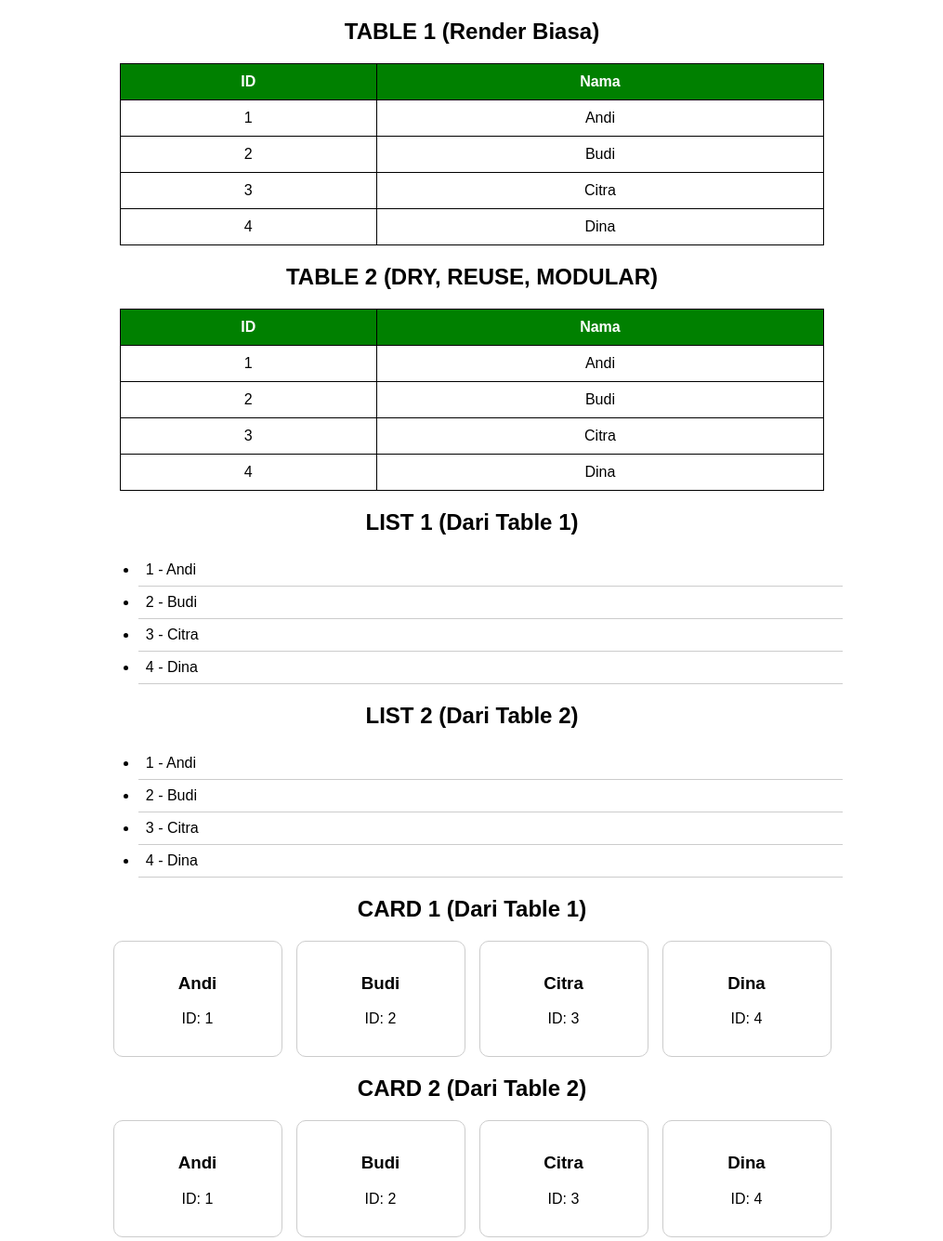
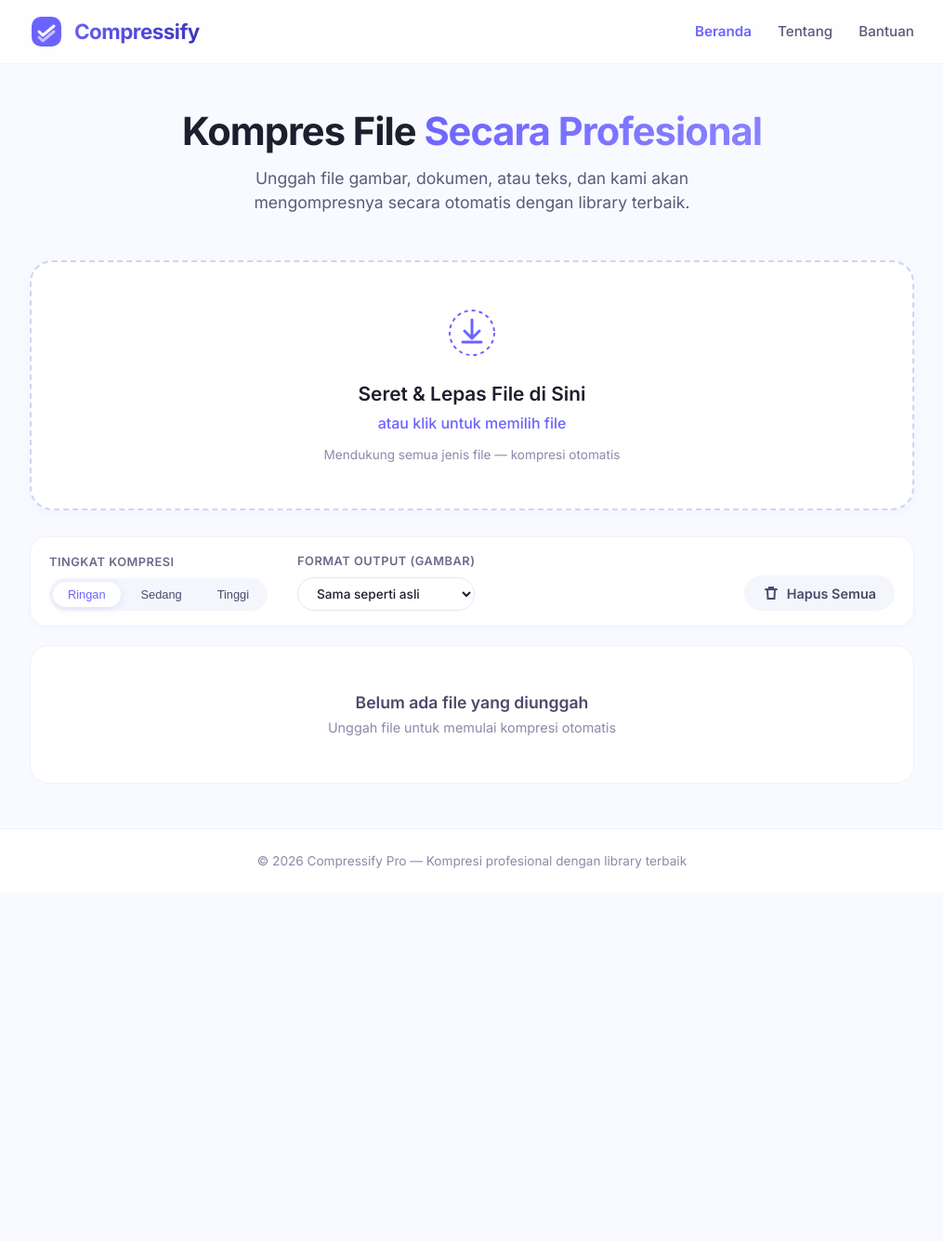
Before and after one commit to Adjietegaralamsyah312/06, a plain HTML site: page index.html in a window 1280 px wide. Shown: the whole page at 93% size, without its empty margins (132-1147 px from the left). After the commit the page ends 960 px from the top, so only its background shows below. Drawn offline with Linux system fonts and the light colour scheme.

Commit message:
Revamp index.html for Compressify Pro
Updated HTML structure and added new scripts for file compression functionality.

```diff
--- a/index.html
+++ b/index.html
@@ -1,174 +1,137 @@
-
 <!DOCTYPE html>
 <html lang="id">
 <head>
-    <meta charset="UTF-8">
-    <title>Render vs DRY Lengkap</title>
-    <style>
-        body { font-family: Arial; }
+    <meta charset="UTF-8" />
+    <meta name="viewport" content="width=device-width, initial-scale=1.0" />
+    <title>Compressify Pro — Kompres File Otomatis</title>
+    <link rel="stylesheet" href="style.css" />
+    <link rel="preconnect" href="https://fonts.googleapis.com" />
+    <link rel="preconnect" href="https://fonts.gstatic.com" crossorigin />
+    <link href="https://fonts.googleapis.com/css2?family=Inter:opsz,wght@14..32,400;14..32,500;14..32,600;14..32,700&display=swap" rel="stylesheet" />
 
-        h2 { text-align: center; }
-
-        table {
-            border-collapse: collapse;
-            width: 60%;
-            margin: 20px auto;
-        }
-
-        th, td {
-            border: 1px solid black;
-            padding: 10px;
-            text-align: center;
-        }
-
-        th {
-            background-color: green;
-            color: white;
-        }
-
-        ul {
-            width: 60%;
-            margin: 20px auto;
-        }
-
-        li {
-            padding: 8px;
-            border-bottom: 1px solid #ccc;
-        }
-
-        .card-container {
-            display: flex;
-            justify-content: center;
-            gap: 15px;
-            flex-wrap: wrap;
-            margin-bottom: 20px;
-        }
-
-        .card {
-            border: 1px solid #ccc;
-            padding: 15px;
-            width: 150px;
-            text-align: center;
-            border-radius: 10px;
-        }
-    </style>
+    <!-- Library CDN untuk kompresi -->
+    <script src="https://cdn.jsdelivr.net/npm/browser-image-compression@2.0.0/dist/browser-image-compression.js" defer></script>
+    <script src="https://cdn.jsdelivr.net/npm/pako@2.1.0/dist/pako.min.js" defer></script>
+    <script src="https://cdn.jsdelivr.net/npm/fflate@0.8.0/umd/index.js" defer></script>
+    <script src="https://cdn.jsdelivr.net/npm/pdf-lib@1.17.1/dist/pdf-lib.min.js" defer></script>
 </head>
 <body>
+    <header class="header">
+        <div class="container header-inner">
+            <div class="logo">
+                <svg width="36" height="36" viewBox="0 0 36 36" fill="none">
+                    <rect x="2" y="2" width="32" height="32" rx="10" fill="#6C63FF" />
+                    <path d="M10 18L14 22L26 12" stroke="white" stroke-width="3" stroke-linecap="round" stroke-linejoin="round" />
+                    <path d="M10 24L14 28L26 18" stroke="white" stroke-width="3" stroke-linecap="round" stroke-linejoin="round" opacity="0.6" />
+                </svg>
+                <span>Compressify</span>
+            </div>
+            <nav class="nav">
+                <a href="#" class="nav-link active">Beranda</a>
+                <a href="#" class="nav-link">Tentang</a>
+                <a href="#" class="nav-link">Bantuan</a>
+            </nav>
+        </div>
+    </header>
 
-<h2>TABLE 1 (Render Biasa)</h2>
-<table>
-    <thead>
-        <tr>
-            <th>ID</th>
-            <th>Nama</th>
-        </tr>
-    </thead>
-    <tbody id="table-render"></tbody>
-</table>
+    <section class="hero">
+        <div class="container hero-inner">
+            <h1 class="hero-title">Kompres File <span>Secara Profesional</span></h1>
+            <p class="hero-desc">
+                Unggah file gambar, dokumen, atau teks, dan kami akan mengompresnya
+                secara otomatis dengan library terbaik.
+            </p>
+        </div>
+    </section>
 
-<h2>TABLE 2 (DRY, REUSE, MODULAR)</h2>
-<table>
-    <thead id="table-head"></thead>
-    <tbody id="table-dry"></tbody>
-</table>
+    <main class="main">
+        <div class="container">
+            <div class="upload-zone" id="uploadZone">
+                <div class="upload-content">
+                    <div class="upload-icon">
+                        <svg width="56" height="56" viewBox="0 0 56 56" fill="none">
+                            <circle cx="28" cy="28" r="24" stroke="#6C63FF" stroke-width="2" stroke-dasharray="4 4" />
+                            <path d="M28 14V34M28 34L20 26M28 34L36 26" stroke="#6C63FF" stroke-width="3" stroke-linecap="round" stroke-linejoin="round" />
+                            <path d="M18 38H38" stroke="#6C63FF" stroke-width="3" stroke-linecap="round" />
+                        </svg>
+                    </div>
+                    <h3 class="upload-title">Seret &amp; Lepas File di Sini</h3>
+                    <p class="upload-sub">atau klik untuk memilih file</p>
+                    <p class="upload-hint">Mendukung semua jenis file — kompresi otomatis</p>
+                    <input type="file" id="fileInput" multiple />
+                </div>
+            </div>
 
-<h2>LIST 1 (Dari Table 1)</h2>
-<ul id="list1"></ul>
+            <div class="controls">
+                <div class="control-group">
+                    <label for="compressionLevel">Tingkat Kompresi</label>
+                    <div class="level-selector">
+                        <button class="level-btn active" data-level="low">Ringan</button>
+                        <button class="level-btn" data-level="medium">Sedang</button>
+                        <button class="level-btn" data-level="high">Tinggi</button>
+                    </div>
+                </div>
+                <div class="control-group">
+                    <label for="outputFormat">Format Output (Gambar)</label>
+                    <select id="outputFormat">
+                        <option value="same">Sama seperti asli</option>
+                        <option value="jpg">JPG</option>
+                        <option value="png">PNG</option>
+                        <option value="webp">WebP</option>
+                    </select>
+                </div>
+                <button class="btn btn-secondary" id="clearAllBtn">
+                    <svg width="18" height="18" viewBox="0 0 18 18" fill="none">
+                        <path d="M3 5H15M7 5V3H11V5M5 5L5.5 15H12.5L13 5" stroke="currentColor" stroke-width="2" stroke-linecap="round" />
+                    </svg>
+                    Hapus Semua
+                </button>
+            </div>
 
-<h2>LIST 2 (Dari Table 2)</h2>
-<ul id="list2"></ul>
+            <div class="file-list" id="fileList">
+                <div class="empty-state" id="emptyState">
+                    <p>Belum ada file yang diunggah</p>
+                    <span>Unggah file untuk memulai kompresi otomatis</span>
+                </div>
+            </div>
 
-<h2>CARD 1 (Dari Table 1)</h2>
-<div class="card-container" id="card1"></div>
+            <div class="stats" id="stats" style="display:none;">
+                <div class="stat-item">
+                    <span class="stat-label">Total File</span>
+                    <span class="stat-value" id="totalFiles">0</span>
+                </div>
+                <div class="stat-item">
+                    <span class="stat-label">Ukuran Awal</span>
+                    <span class="stat-value" id="totalOriginalSize">0 KB</span>
+                </div>
+                <div class="stat-item">
+                    <span class="stat-label">Ukuran Akhir</span>
+                    <span class="stat-value" id="totalCompressedSize">0 KB</span>
+                </div>
+                <div class="stat-item">
+                    <span class="stat-label">Penghematan</span>
+                    <span class="stat-value highlight" id="totalSavings">0%</span>
+                </div>
+            </div>
 
-<h2>CARD 2 (Dari Table 2)</h2>
-<div class="card-container" id="card2"></div>
+            <div class="download-all" id="downloadAll" style="display:none;">
+                <button class="btn btn-primary" id="downloadAllBtn">
+                    <svg width="20" height="20" viewBox="0 0 20 20" fill="none">
+                        <path d="M10 2V13M10 13L6 9M10 13L14 9" stroke="currentColor" stroke-width="2" stroke-linecap="round" stroke-linejoin="round" />
+                        <path d="M4 16H16" stroke="currentColor" stroke-width="2" stroke-linecap="round" />
+                    </svg>
+                    Download Semua sebagai ZIP
+                </button>
+            </div>
+        </div>
+    </main>
 
-<script>
-/* =====================
-   DATA
-===================== */
-const data = [
-    { id: 1, nama: "Andi" },
-    { id: 2, nama: "Budi" },
-    { id: 3, nama: "Citra" },
-    { id: 4, nama: "Dina" }
-];
+    <footer class="footer">
+        <div class="container footer-inner">
+            <p>&copy; 2026 Compressify Pro — Kompresi profesional dengan library terbaik</p>
+        </div>
+    </footer>
 
-/* =====================
-   1. TABLE RENDER BIASA
-===================== */
-const tableRender = document.getElementById("table-render");
-
-data.forEach(item => {
-    tableRender.innerHTML += `
-        <tr>
-            <td>${item.id}</td>
-            <td>${item.nama}</td>
-        </tr>
-    `;
-});
-
-/* =====================
-   2. TABLE DRY MODULAR
-===================== */
-const columns = [
-    { key: "id", label: "ID" },
-    { key: "nama", label: "Nama" }
-];
-
-function createHeader(cols) {
-    return `<tr>${cols.map(c => `<th>${c.label}</th>`).join("")}</tr>`;
-}
-
-function createRow(item, cols) {
-    return `<tr>${cols.map(c => `<td>${item[c.key]}</td>`).join("")}</tr>`;
-}
-
-function renderTable(data, cols) {
-    document.getElementById("table-head").innerHTML = createHeader(cols);
-    document.getElementById("table-dry").innerHTML =
-        data.map(d => createRow(d, cols)).join("");
-}
-
-renderTable(data, columns);
-
-/* =====================
-   LIST
-===================== */
-function createList(item) {
-    return `<li>${item.id} - ${item.nama}</li>`;
-}
-
-// List 1 (dari render biasa)
-document.getElementById("list1").innerHTML =
-    data.map(d => createList(d)).join("");
-
-// List 2 (dari DRY)
-document.getElementById("list2").innerHTML =
-    data.map(d => createList(d)).join("");
-
-/* =====================
-   CARD
-===================== */
-function createCard(item) {
-    return `
-        <div class="card">
-            <h3>${item.nama}</h3>
-            <p>ID: ${item.id}</p>
-        </div>
-    `;
-}
-
-// Card 1 (dari render biasa)
-document.getElementById("card1").innerHTML =
-    data.map(d => createCard(d)).join("");
-
-// Card 2 (dari DRY)
-document.getElementById("card2").innerHTML =
-    data.map(d => createCard(d)).join("");
-
-</script>
-
+    <script src="script.js" defer></script>
 </body>
 </html>
```
